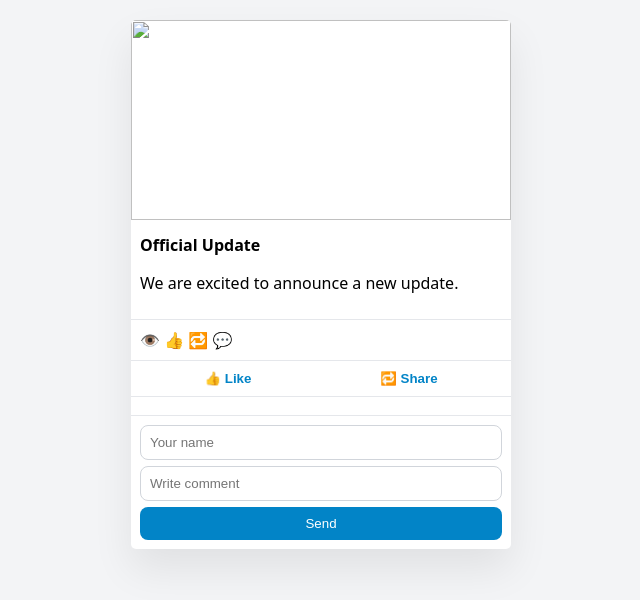
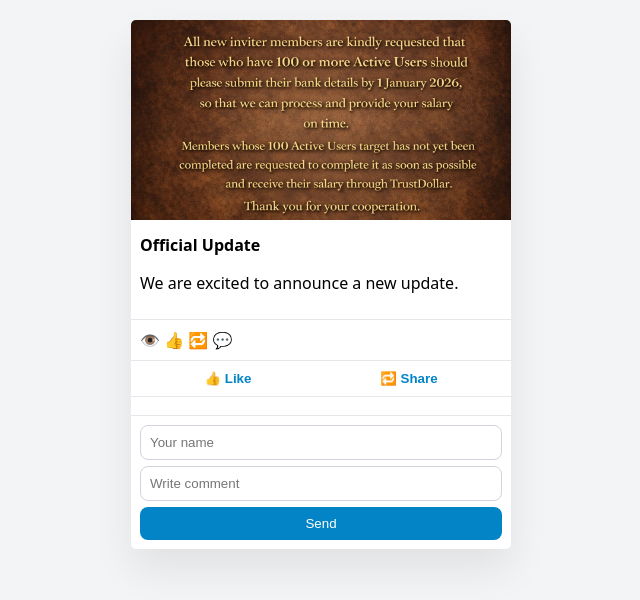
Before and after one commit to Investsmarts/announcmentdaly, a plain HTML site: page index.html in a window 1280 px wide. Shown: the whole page, without its empty margins (319-959 px from the left). Drawn offline with Linux system fonts and the light colour scheme; no server answers.

Commit message:
Update index.html

```diff
--- a/index.html
+++ b/index.html
@@ -219,7 +219,7 @@ body{
 <body>
 
 <div class="card">
-  <img src="gsaiashksajhsajsss.jpeg">
+  <img src="photo/gsaiashksajhsajsss.jpeg">
 
   <div class="header">
     <b>Official Update</b>
```
